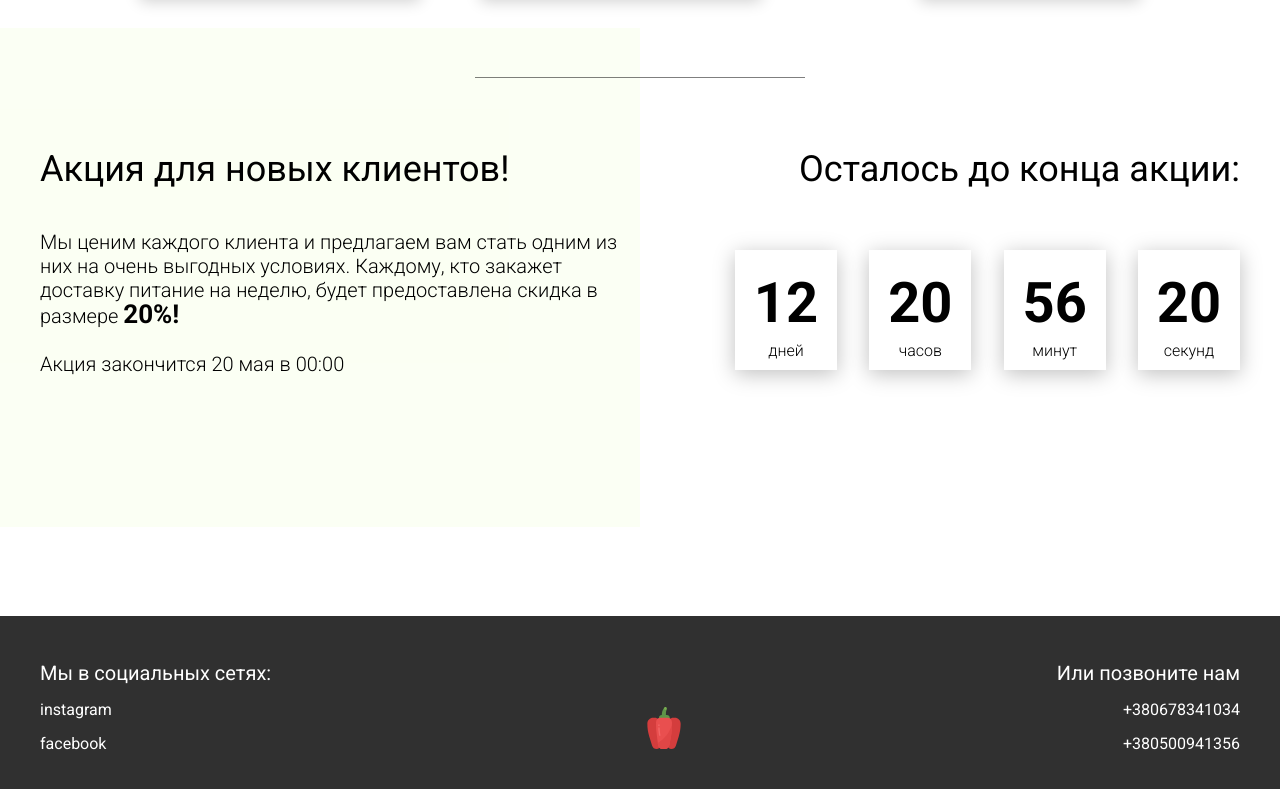
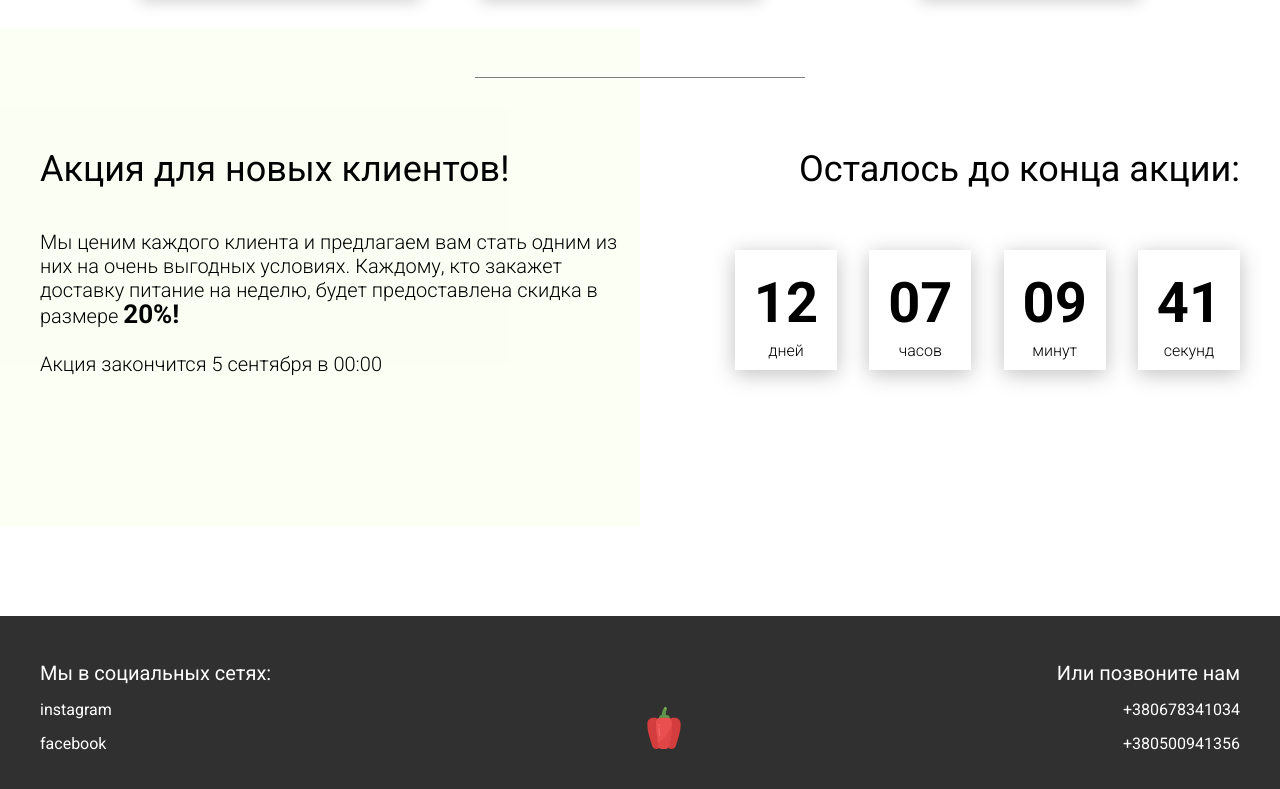
Before and after one commit to akarpovauk/food, a website: page index.html in a window 1280 px wide. Shown: the part 3448-4237 px from the top of the page. Drawn offline with Linux system fonts and the light colour scheme.

Commit message:
feat: add  countdown timer function (JS)

```diff
--- a/index.html
+++ b/index.html
@@ -242,7 +242,7 @@
                     Мы ценим каждого клиента и предлагаем вам стать одним из них на очень выгодных условиях.
                     Каждому, кто закажет доставку питание на неделю, будет предоставлена скидка в размере <span>20%!</span>
                     <br><br>
-                    Акция закончится 20 мая в 00:00
+                    Акция закончится 5 сентября в 00:00
                 </div>
             </div>
             <div class="promotion__timer">
--- a/js/script.js
+++ b/js/script.js
@@ -1,6 +1,8 @@
 'use strict';
 
 window.addEventListener('DOMContentLoaded', () => {
+
+	//Tabs
 
 	const tabs = document.querySelectorAll('.tabheader__item'),
 		tabsContent = document.querySelectorAll('.tabcontent'),
@@ -40,4 +42,59 @@ window.addEventListener('DOMContentLoaded', () => {
 		}
 	});
 
+	//Timer
+	const deadline = '2023-09-05';
+
+	function getTimeRemaining(endtime) {
+		const t = Date.parse(endtime) - Date.parse(new Date()),
+			days = Math.floor(t / (1000 * 60 * 60 * 24)),
+			hours = Math.floor((t / (1000 * 60 * 60)) % 24),
+			minutes = Math.floor((t / (1000 * 60)) % 60),
+			seconds = Math.floor((t / 1000) % 60);
+
+		return {
+			'total': t,
+			'days': days,
+			'hours': hours,
+			'minutes': minutes,
+			'seconds': seconds
+		};
+	}
+
+	function getZero(num) {
+		if (num && num < 10) {
+			return`0${num}`;
+		} else {
+			return num;
+		}
+	}
+
+	function setClock(selector, endtime) {
+		const timer = document.querySelector(selector),
+
+			days = timer.querySelector('#days'),
+			hours = timer.querySelector('#hours'),
+			minutes = timer.querySelector('#minutes'),
+			seconds = timer.querySelector('#seconds'),
+
+			timeInterval = setInterval(updateClock, 1000);
+
+		updateClock();
+
+		function updateClock() {
+			const t = getTimeRemaining(endtime);
+
+			days.innerHTML = getZero(t.days);
+			hours.innerHTML = getZero(t.hours);
+			minutes.innerHTML = getZero(t.minutes);
+			seconds.innerHTML = getZero(t.seconds);
+
+			if (t.total <=0) {
+				clearInterval(timeInterval);
+			}
+		}
+	}
+
+	setClock('.timer', deadline);
+
 });
```
